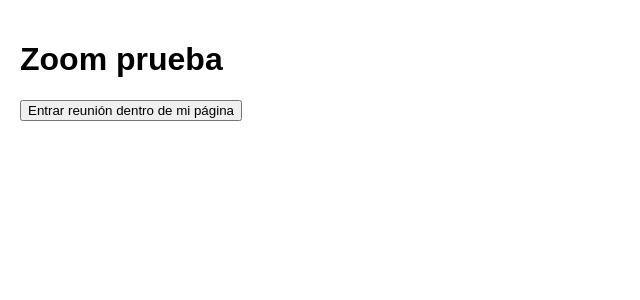
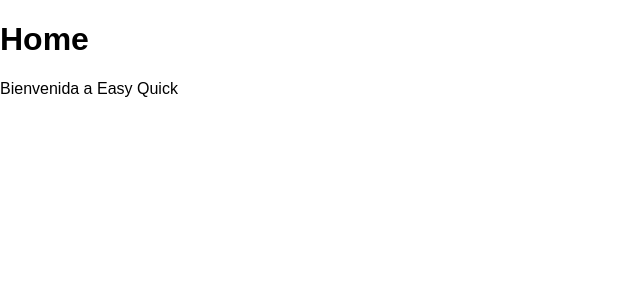
Before and after one commit to shippies7/easy-quick, a Vue app: page / in a window 1280 px wide. Shown: the top 300 px of the page, without its empty margins (0-640 px from the left). Built offline with nearby package versions, Linux system fonts and the light colour scheme.

Commit message:
mueve zoom a ClaseView y agrega router

```diff
--- a/package.json
+++ b/package.json
@@ -11,7 +11,8 @@
   "dependencies": {
     "@zoom/meetingsdk": "^5.1.4",
     "jsonwebtoken": "^9.0.3",
-    "vue": "^3.5.25"
+    "vue": "^3.5.25",
+    "vue-router": "^5.0.4"
   },
   "devDependencies": {
     "@vitejs/plugin-vue": "^6.0.2",
--- a/src/App.vue
+++ b/src/App.vue
@@ -1,107 +1,6 @@
 <template>
-  <div class="app">
-    <h1>Zoom prueba</h1>
-
-    <button @click="entrarReunion" :disabled="cargando">
-      {{ cargando ? 'Cargando Zoom...' : 'Entrar reunión dentro de mi página' }}
-    </button>
-
-    <p v-if="mensaje">{{ mensaje }}</p>
-  </div>
+  <router-view />
 </template>
 
 <script setup>
-import { ref } from 'vue'
-import { ZoomMtg } from '@zoom/meetingsdk'
-
-const cargando = ref(false)
-const mensaje = ref('')
-
-const sdkKey = import.meta.env.VITE_ZOOM_SDK_KEY
-const meetingNumber = '82275218133'
-const passWord = '868344'
-const userName = 'Invitado'
-const leaveUrl = 'http://localhost:5173'
-
-async function entrarReunion() {
-  try {
-    cargando.value = true
-    mensaje.value = 'Obteniendo firma de Zoom...'
-
-    ZoomMtg.preLoadWasm()
-    ZoomMtg.prepareWebSDK()
-
-    const response = await fetch('/api/signature', {
-      method: 'POST',
-      headers: {
-        'Content-Type': 'application/json'
-      },
-      body: JSON.stringify({
-        meetingNumber,
-        role: 0
-      })
-    })
-
-    const data = await response.json()
-
-    if (!data.signature) {
-      console.error('Respuesta backend:', data)
-      mensaje.value = 'No se pudo obtener la firma.'
-      cargando.value = false
-      return
-    }
-
-    mensaje.value = 'Iniciando Zoom...'
-
-    ZoomMtg.init({
-      leaveUrl,
-      patchJsMedia: true,
-      success: function () {
-        mensaje.value = 'Entrando a la reunión...'
-
-        ZoomMtg.join({
-          signature: data.signature,
-          sdkKey,
-          meetingNumber,
-          passWord,
-          userName,
-          success: function (res) {
-            console.log('Entró a la reunión:', res)
-            mensaje.value = ''
-            cargando.value = false
-          },
-          error: function (err) {
-            console.error('Error en join:', err)
-            mensaje.value = 'Error al entrar a la reunión. Revisa la consola.'
-            cargando.value = false
-          }
-        })
-      },
-      error: function (err) {
-        console.error('Error en init:', err)
-        mensaje.value = 'Error al iniciar Zoom. Revisa la consola.'
-        cargando.value = false
-      }
-    })
-  } catch (error) {
-    console.error('Error general:', error)
-    mensaje.value = 'No se pudo conectar con el backend.'
-    cargando.value = false
-  }
-}
 </script>
-
-<style>
-html, body, #app {
-  margin: 0;
-  padding: 0;
-  min-height: 100%;
-  background: white;
-  color: black;
-  font-family: Arial, sans-serif;
-}
-
-.app {
-  padding: 20px;
-}
-</style>
--- a/src/main.js
+++ b/src/main.js
@@ -1,4 +1,7 @@
 import { createApp } from 'vue'
 import App from './App.vue'
+import router from './router'
 
-createApp(App).mount('#app')
+createApp(App)
+  .use(router)
+  .mount('#app')
--- /dev/null
+++ b/src/router/index.js
@@ -0,0 +1,45 @@
+import { createRouter, createWebHistory } from 'vue-router'
+import ClaseView from '../views/ClaseView.vue'
+
+const HomeView = {
+  template: `
+    <div>
+      <h1>Home</h1>
+      <p>Bienvenida a Easy Quick</p>
+    </div>
+  `
+}
+
+const LoginView = {
+  template: `
+    <div>
+      <h1>Login</h1>
+      <p>Aquí irá el acceso de alumnos</p>
+    </div>
+  `
+}
+
+const routes = [
+  {
+    path: '/',
+    name: 'home',
+    component: HomeView
+  },
+  {
+    path: '/login',
+    name: 'login',
+    component: LoginView
+  },
+  {
+    path: '/clase',
+    name: 'clase',
+    component: ClaseView
+  }
+]
+
+const router = createRouter({
+  history: createWebHistory(),
+  routes
+})
+
+export default router
--- /dev/null
+++ b/src/views/ClaseView.vue
@@ -0,0 +1,107 @@
+<template>
+  <div class="app">
+    <h1>Zoom prueba</h1>
+
+    <button @click="entrarReunion" :disabled="cargando">
+      {{ cargando ? 'Cargando Zoom...' : 'Entrar reunión dentro de mi página' }}
+    </button>
+
+    <p v-if="mensaje">{{ mensaje }}</p>
+  </div>
+</template>
+
+<script setup>
+import { ref } from 'vue'
+import { ZoomMtg } from '@zoom/meetingsdk'
+
+const cargando = ref(false)
+const mensaje = ref('')
+
+const sdkKey = import.meta.env.VITE_ZOOM_SDK_KEY
+const meetingNumber = '82275218133'
+const passWord = '868344'
+const userName = 'Invitado'
+const leaveUrl = 'http://localhost:5173'
+
+async function entrarReunion() {
+  try {
+    cargando.value = true
+    mensaje.value = 'Obteniendo firma de Zoom...'
+
+    ZoomMtg.preLoadWasm()
+    ZoomMtg.prepareWebSDK()
+
+    const response = await fetch('/api/signature', {
+      method: 'POST',
+      headers: {
+        'Content-Type': 'application/json'
+      },
+      body: JSON.stringify({
+        meetingNumber,
+        role: 0
+      })
+    })
+
+    const data = await response.json()
+
+    if (!data.signature) {
+      console.error('Respuesta backend:', data)
+      mensaje.value = 'No se pudo obtener la firma.'
+      cargando.value = false
+      return
+    }
+
+    mensaje.value = 'Iniciando Zoom...'
+
+    ZoomMtg.init({
+      leaveUrl,
+      patchJsMedia: true,
+      success: function () {
+        mensaje.value = 'Entrando a la reunión...'
+
+        ZoomMtg.join({
+          signature: data.signature,
+          sdkKey,
+          meetingNumber,
+          passWord,
+          userName,
+          success: function (res) {
+            console.log('Entró a la reunión:', res)
+            mensaje.value = ''
+            cargando.value = false
+          },
+          error: function (err) {
+            console.error('Error en join:', err)
+            mensaje.value = 'Error al entrar a la reunión. Revisa la consola.'
+            cargando.value = false
+          }
+        })
+      },
+      error: function (err) {
+        console.error('Error en init:', err)
+        mensaje.value = 'Error al iniciar Zoom. Revisa la consola.'
+        cargando.value = false
+      }
+    })
+  } catch (error) {
+    console.error('Error general:', error)
+    mensaje.value = 'No se pudo conectar con el backend.'
+    cargando.value = false
+  }
+}
+</script>
+
+<style>
+html, body, #app {
+  margin: 0;
+  padding: 0;
+  min-height: 100%;
+  background: white;
+  color: black;
+  font-family: Arial, sans-serif;
+}
+
+.app {
+  padding: 20px;
+}
+</style>
```
Also changed, not shown: 1 other file (tests, documents, lock files or other folders).
